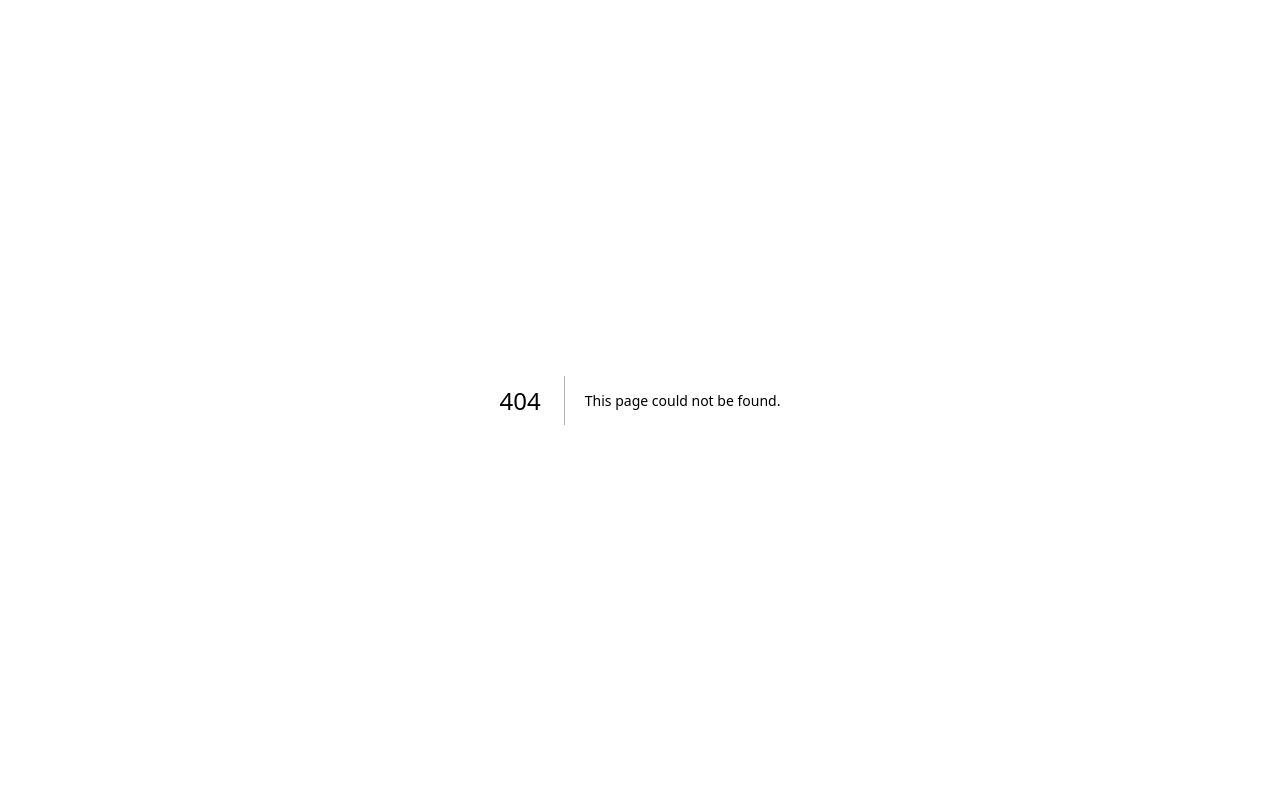
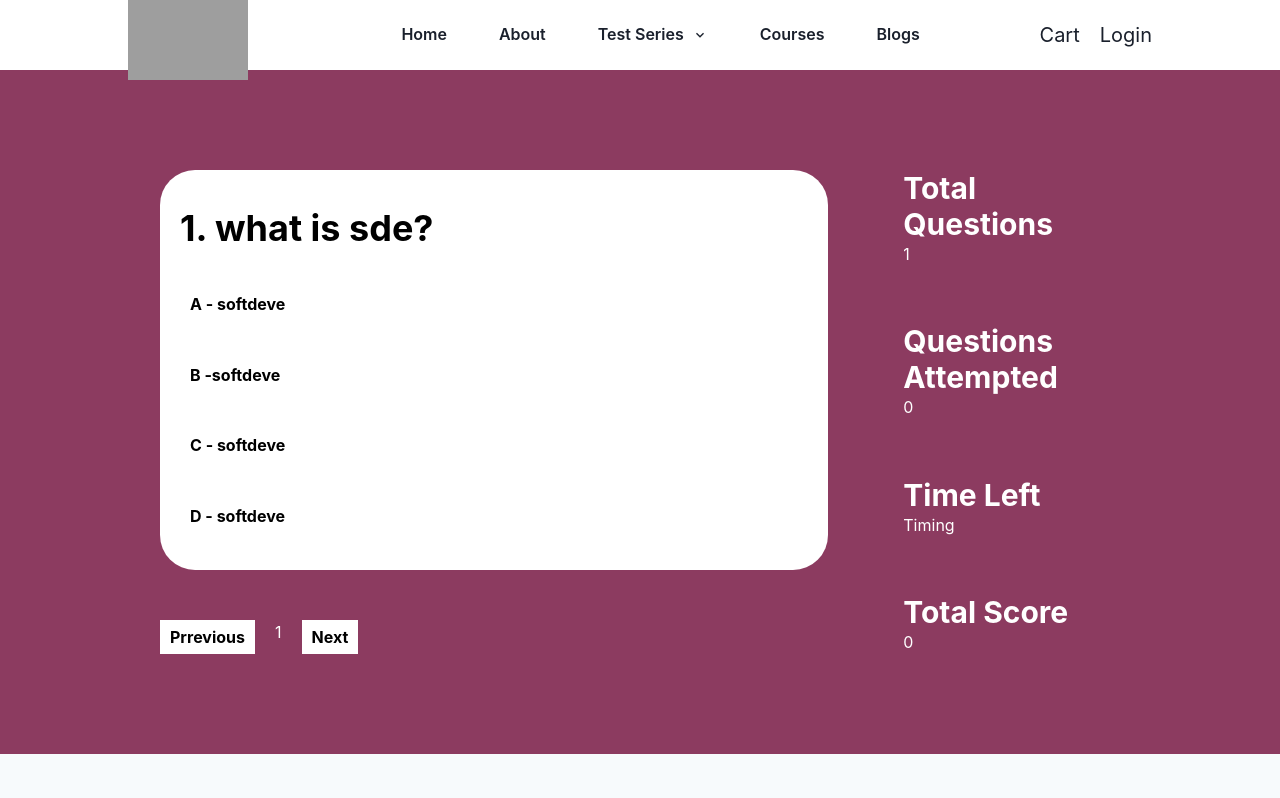
Before and after one commit to bkcjanta/teamX, a Next.js app in the folder my-app/: page /questions in a window 1280 px wide. Before the commit this address had no page. Shown: the top 798 px of the page. Built offline with nearby package versions, Linux system fonts and the light colour scheme; grey boxes are pictures that could not be loaded.

Commit message:
added testpage

```diff
--- a/my-app/src/pages/Home/Navbar.jsx
+++ b/my-app/src/pages/Home/Navbar.jsx
@@ -24,11 +24,13 @@ const Navbar = () => {
                 <Button variant={"none"} bg={"none"}>Home</Button>
                 <Button variant={"none"} bg="none">About</Button>
              <Menu>
-  <MenuButton variant={"none"} _focus={{background:"white"}} _hover={"none"} bg="white" as={Button} rightIcon={<ChevronDownIcon />}>
+  <MenuButton variant={"none"}  bg="white" as={Button} rightIcon={<ChevronDownIcon />}>
     Test Series
   </MenuButton>
   <MenuList>
-    <MenuItem>SSC</MenuItem>
+    <MenuItem>
+    <Link href="/testseries">SSC</Link>
+    </MenuItem>
     <MenuItem>Banking</MenuItem>
     <MenuItem>CPO</MenuItem>
     <MenuItem>Railways</MenuItem>
--- a/my-app/src/pages/Home/Sidebar.jsx
+++ b/my-app/src/pages/Home/Sidebar.jsx
@@ -8,7 +8,7 @@ import {
     useDisclosure,
     Button
   } from '@chakra-ui/react'
-  import React, { useState } from 'react'
+  import React, { useEffect, useState } from 'react'
   import {
     CloseIcon,HamburgerIcon
 
@@ -24,15 +24,15 @@ export default function Sidebar() {
 
     const openButton=()=>{
         onOpen()
-        setMenu(true)
+        setMenu(!menu)
     }
 
     return (
       <>
         <Button color='blue' onClick={openButton}>
-          {menu?<HamburgerIcon />:<CloseIcon />}
+          {menu?<CloseIcon />:<HamburgerIcon />}
         </Button>
-        <Drawer placement={placement} onClose={onClose} isOpen={isOpen}>
+        <Drawer placement={placement} onClose={()=>(onClose(),setMenu(!menu))} isOpen={isOpen}>
           <DrawerOverlay />
           <DrawerContent>
             <DrawerHeader backgroundColor={"#8C3B60"} color="white" borderBottomWidth='1px' fontSize={"1.5rem"}>Menu</DrawerHeader>
--- /dev/null
+++ b/my-app/src/pages/questions/index.js
@@ -0,0 +1,101 @@
+import React, { useState } from 'react'
+import Navbar from "../Home/Navbar"
+import Footer from "../Home/Footer"
+import styles from "./test.module.css"
+import { Heading, Text } from '@chakra-ui/react'
+
+let ques = [
+  {
+    q: "what is sde?",
+    a1: "softdeve",
+    a2: "softdeve",
+    a3: "softdeve",
+    a4: "softdeve"
+  }
+]
+
+let score=0;
+
+
+const questions = () => {
+
+  const [currentQ, setCurrentQ] = useState(1)
+
+  const nextQ = () => {
+    setCurrentQ(currentQ + 1)
+  }
+
+  const prevQ = () => {
+    setCurrentQ(currentQ - 1)
+  }
+
+  const checkAns = (ans, isTrue) => {
+    if (ans === isTrue) {
+      setCurrentQ(currentQ + 1)
+    }
+  }
+
+  return (
+    <div>
+      <Navbar />
+      <div className={styles.main}>
+        <div className={styles.box}>
+        <div className={styles.ques_cont}>
+          {ques.map((el) => (
+
+            <div key={el.a1} className={styles.ques_box}>
+              <Heading className={styles.question}>{currentQ}. {el.q}</Heading>
+              <button onClick={()=>checkAns(el.a1,el.true)} className={styles.answer}>
+                A - {el.a1}
+              </button>
+              <button onClick={()=>checkAns(el.a2,el.true)} className={styles.answer}>
+                B -{el.a2}
+              </button>
+              <button onClick={()=>checkAns(el.a3,el.true)} className={styles.answer}>
+                C - {el.a3}
+              </button>
+              <button onClick={()=>checkAns(el.a4,el.true)} className={styles.answer}>
+                D - {el.a4}
+              </button>
+            </div>
+          ))}
+          <div className={styles.btn}>
+            <button disabled={currentQ === 1} onClick={prevQ}>Prrevious</button>
+            <Text>{currentQ}</Text>
+            <button disabled={currentQ === ques.length} onClick={nextQ}>Next</button>
+          </div>
+        </div>
+        <div className={styles.score_box}>
+          <div>
+            <Heading size={"lg"}>Total Questions</Heading>
+            <p>{ques.length}</p>
+          </div>
+          <div>
+            <Heading size={"lg"}>
+              Questions Attempted
+            </Heading>
+            <p>{currentQ-1}</p>
+          </div>
+          <div>
+           <Heading size={"lg"}>Time Left</Heading>
+           <p>{"Timing"}</p>
+          </div>
+          <div>
+            <Heading size={"lg"}>
+              Total Score
+            </Heading>
+           <p> {score}</p>
+          </div>
+
+        </div>
+        </div>
+
+
+      </div>
+
+      <Footer />
+    </div>
+  )
+}
+
+export default questions
--- /dev/null
+++ b/my-app/src/pages/questions/test.module.css
@@ -0,0 +1,82 @@
+
+
+
+
+.main{
+    background-color: #8C3B60;
+    color: white;
+    width: 100%;
+    height: max-content;
+    padding: 100px 0px;
+    margin-top: 70px;
+    display: flex;
+    justify-content: center;align-items: center;
+}
+
+.box{
+    width: 75%;
+    height: max-content;
+    display: flex;
+    justify-content: center;
+    gap: 50px;
+    background-color: #8C3B60;
+}
+
+
+.ques_cont{
+    width: 100%;
+    display: flex;
+    flex-direction: column;
+    justify-content: center;
+}
+
+.answer{
+    display: flex;
+    flex-direction: column;
+    justify-content: flex-start;
+    align-items: left;
+}
+
+.ques_cont button{
+    padding: 5px 10px;
+    background-color: #fff;
+    color: black;
+    font-weight: bold;
+}
+
+.btn{
+    margin-top: 50px;
+    display: flex;
+    justify-content: flex-start;
+    gap: 20px;
+    background-color: #8C3B60;
+}
+.ques_box{
+    width: 100%;
+    height: 400px;
+    display: flex;
+    flex-direction: column;
+    justify-content: space-evenly;
+    align-items: left;
+    background-color: #fff;
+    color: black;
+    /* border: 10px solid black; */
+    padding-left: 20px;
+    border-radius: 35px;
+}
+
+.score_box{
+    display: flex;
+    flex-direction: column;
+    justify-content: space-between;
+    align-items:left;
+    padding-left: 25px;
+}
+
+@media all and (min-width: 320px) and (max-width: 480px) {
+
+
+    .box{
+        flex-direction: column;
+    }
+}
```
Also changed, not shown: my-app/src/pages/index.js (+4 -107 lines).
